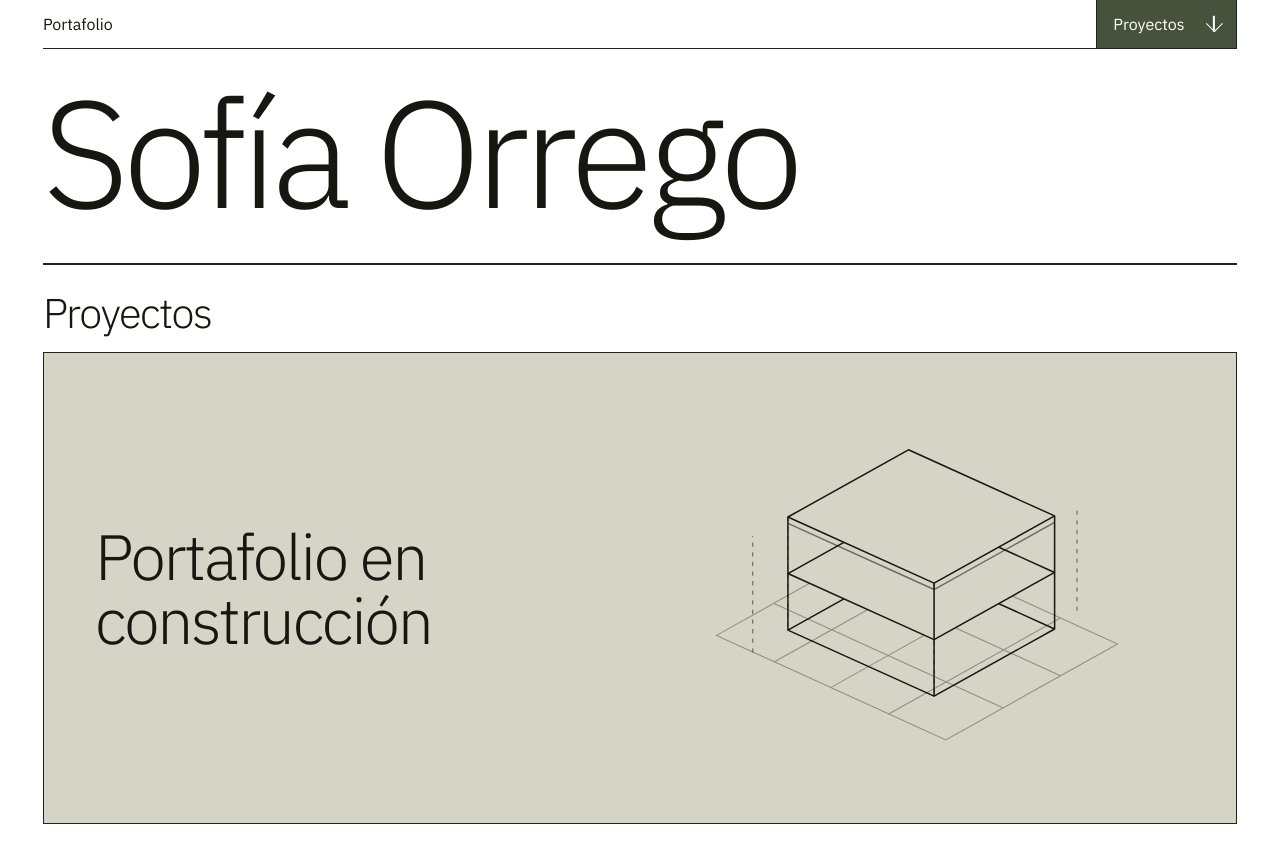
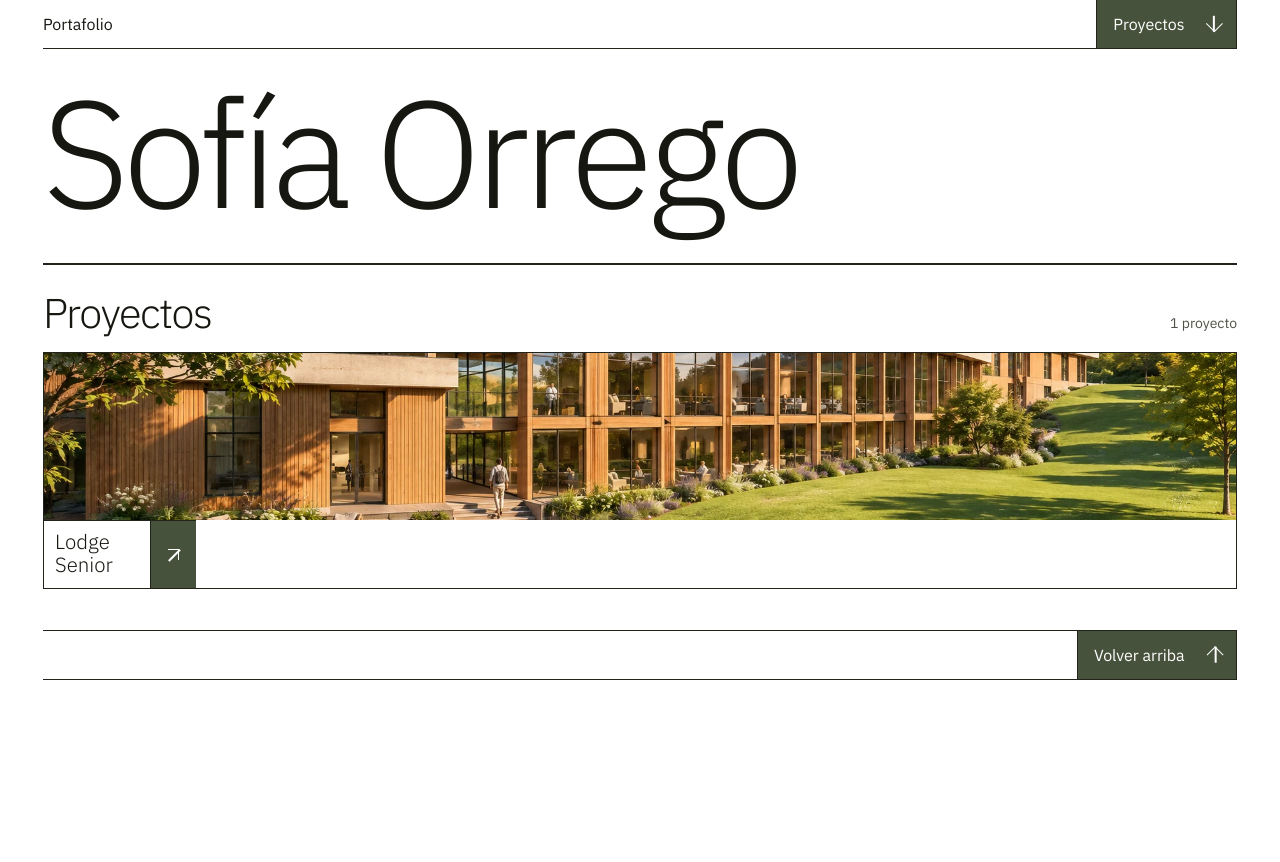
Before and after one commit to sofiaorrego/sofiaorrego.github.io, a Next.js app: page / in a window 1280 px wide. Shown: the top 862 px of the page. After the commit the page ends 800 px from the top, so only its background shows below. Built offline with nearby package versions, Linux system fonts and the light colour scheme.

Commit message:
Abre el collage con Lodge Senior

```diff
--- a/app/globals.css
+++ b/app/globals.css
@@ -305,6 +305,7 @@ body {
   font-size: 1.125rem;
   line-height: 1.55;
   overflow-wrap: anywhere;
+  white-space: pre-line;
 }
 
 .project-link {
--- a/app/page.tsx
+++ b/app/page.tsx
@@ -3,7 +3,8 @@ import ProjectCollage from "@/components/ProjectCollage";
 import { projects } from "@/content/projects";
 
 export default function PortfolioPage() {
-  const allSamples = projects.every(({ sample }) => sample);
+  const projectCount = projects.filter(({ sample }) => !sample).length;
+  const sampleCount = projects.length - projectCount;
 
   return (
     <div className="site-frame" id="inicio">
@@ -23,9 +24,12 @@ export default function PortfolioPage() {
             <h2 id="project-section-title">Proyectos</h2>
             {projects.length > 0 && (
               <span>
-                {allSamples
+                {projectCount === 0
                   ? "Proyectos de muestra · Imágenes generadas"
-                  : `${projects.length} ${projects.length === 1 ? "proyecto" : "proyectos"}`}
+                  : `${projectCount} ${projectCount === 1 ? "proyecto" : "proyectos"}`}
+                {projectCount > 0 && sampleCount > 0 && (
+                  ` · ${sampleCount} ${sampleCount === 1 ? "muestra" : "muestras"}`
+                )}
               </span>
             )}
           </div>
--- a/content/projects.ts
+++ b/content/projects.ts
@@ -1,3 +1,19 @@
 import type { PortfolioProject } from "./project";
 
-export const projects: PortfolioProject[] = [];
+export const projects: PortfolioProject[] = [
+  {
+    id: "lodge-senior",
+    title: "Lodge Senior",
+    description: [
+      "Proyecto de fin de carrera de Arquitectura UBB, 2022. En Atacalco, El Carmen, la propuesta destina 3.250 m² a un lodge de bienestar para personas mayores.",
+      "Un recorrido curvo conduce desde el acceso hacia el río. Los quiebres del volumen siguen la pendiente, buscan conservar la vegetación existente y crean pausas con vistas al paisaje. Una ruta accesible conecta las habitaciones con las áreas comunes.",
+      "El programa reúne 20 habitaciones, piscinas, terrazas y espacios de descanso. Sobre fundaciones de hormigón armado, la estructura combina paneles de madera contralaminada (CLT) con vigas y pilares de pino radiata laminado.",
+    ].join("\n\n"),
+    cover: {
+      src: "/proyectos/lodge-senior.webp",
+      alt: "Vista conceptual del lodge entre montañas, con fachada de madera y grandes ventanales",
+      width: 1871,
+      height: 840,
+    },
+  },
+];
```
Also changed, not shown: public/proyectos/lodge-senior.webp (added).
